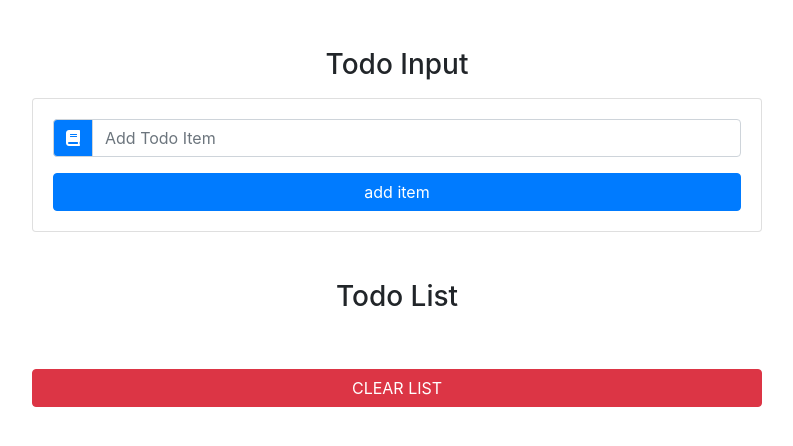
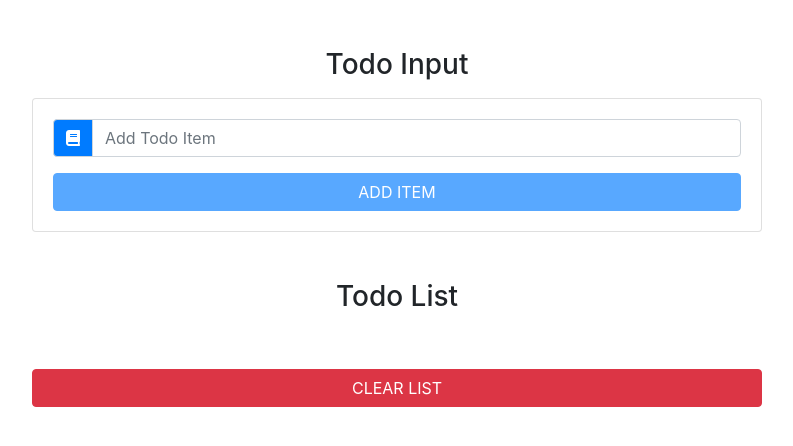
Before and after one commit to Miselrkba/react-todo-list, a React (Create React App) app: page / in a window 1280 px wide. Shown: the top 446 px of the page, without its empty margins (243-1036 px from the left). Built offline with nearby package versions, Linux system fonts and the light colour scheme.

Commit message:
finished application

```diff
--- a/src/App.js
+++ b/src/App.js
@@ -34,7 +34,14 @@ class App extends React.Component {
   };
 
   handleEdit = (id) => {
-    console.log(`handle edit ${id}`);
+    const filteredItems = this.state.items.filter((item) => item.id !== id);
+    const selectedItem = this.state.items.find((item) => item.id === id);
+    this.setState({
+      items: filteredItems,
+      item: selectedItem.title,
+      id: id,
+      editItem: true,
+    });
   };
 
   handleDelete = (id) => {
--- a/src/components/TodoInput.js
+++ b/src/components/TodoInput.js
@@ -2,7 +2,7 @@ import React, { Component } from "react";
 
 export default class TodoInput extends Component {
   render() {
-    const { item, handleChange, handleSubmit} = this.props;
+    const { item, handleChange, handleSubmit, editItem } = this.props;
     return (
       <div className="card card-body my-3">
         <form onSubmit={handleSubmit}>
@@ -19,7 +19,17 @@ export default class TodoInput extends Component {
               onChange={handleChange}
             />
           </div>
-          <button type="submit" className="btn btn-block btn-primary mt-3">add item</button>
+          <button
+            type="submit"
+            disabled={item ? false : true}
+            className={
+              editItem
+                ? "btn btn-block btn-success mt-3 text-uppercase"
+                : "btn btn-block btn-primary mt-3 text-uppercase"
+            }
+          >
+            {editItem ? "edit item" : "add item"}
+          </button>
         </form>
       </div>
     );
```
